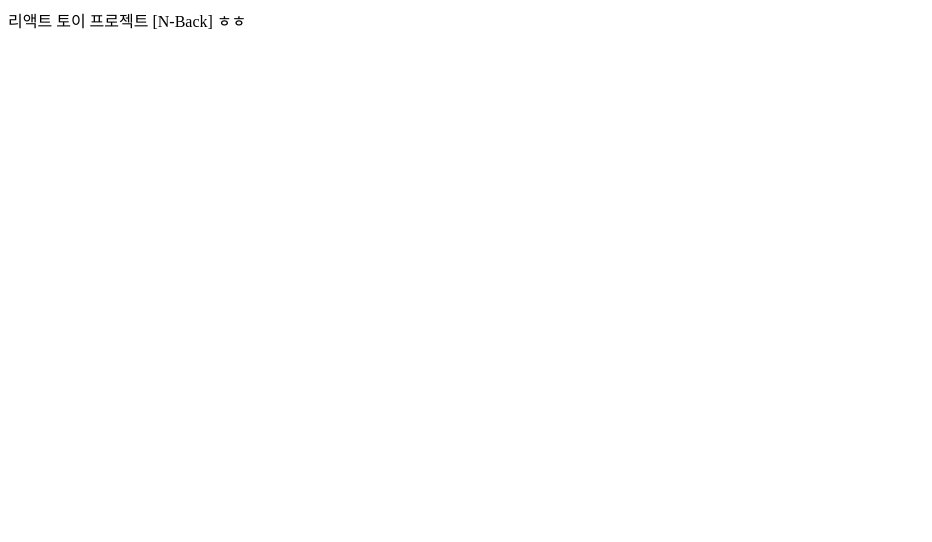
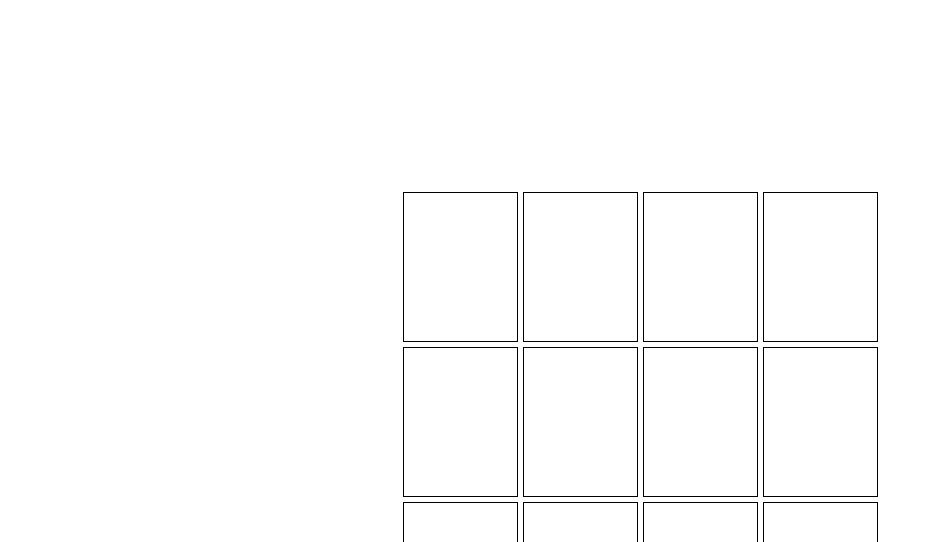
Before and after one commit to StolenMoments/n-back, a React (Create React App) app: page / in a window 1280 px wide. Shown: the top 542 px of the page, without its empty margins (0-932 px from the left). Built offline with nearby package versions, Linux system fonts and the light colour scheme.

Commit message:
컨테이너 스타일링

```diff
--- a/src/App.js
+++ b/src/App.js
@@ -1,10 +1,25 @@
 import React from 'react';
+import Container from "./Container";
+import Block from "./Block";
 
 const App = () => {
 
     return (
         <>
-            리액트 토이 프로젝트 [N-Back] ㅎㅎ
+            <Container>
+                <Block/>
+                <Block/>
+                <Block/>
+                <Block/>
+                <Block/>
+                <Block/>
+                <Block/>
+                <Block/>
+                <Block/>
+                <Block/>
+                <Block/>
+                <Block/>
+            </Container>
         </>
     )
 }
--- /dev/null
+++ b/src/Block.js
@@ -0,0 +1,5 @@
+import React from "react";
+
+export default () => (
+    <div> </div>
+)
--- /dev/null
+++ b/src/Container.js
@@ -0,0 +1,15 @@
+import styled from 'styled-components'
+export default styled.div`
+  display: grid;
+  justify-content: center;
+  margin-top: 12rem;
+  grid-template-rows: 150px 150px 150px;
+  grid-template-columns: 115px 115px 115px 115px;
+  grid-gap: 5px;
+
+  div {
+    border-style: solid;
+    border-color: black;
+    border-width: 1px;
+  }
+`
```
